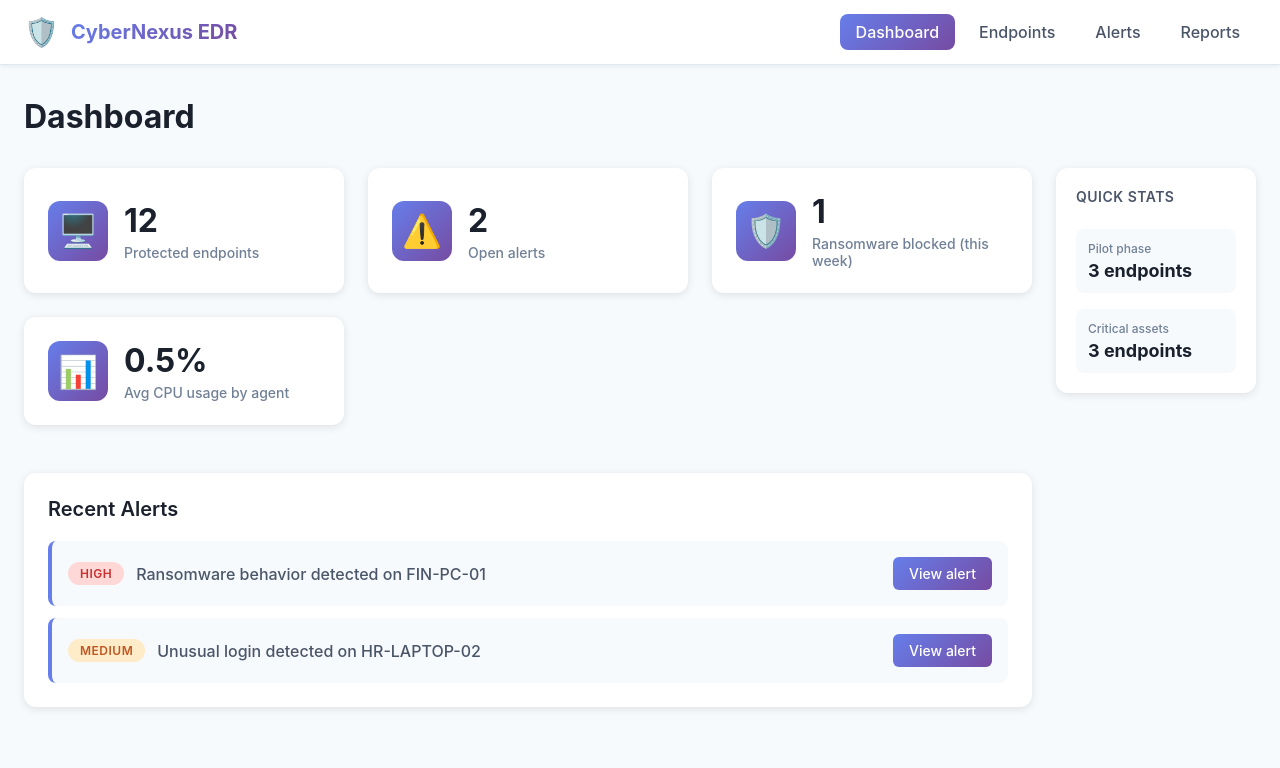
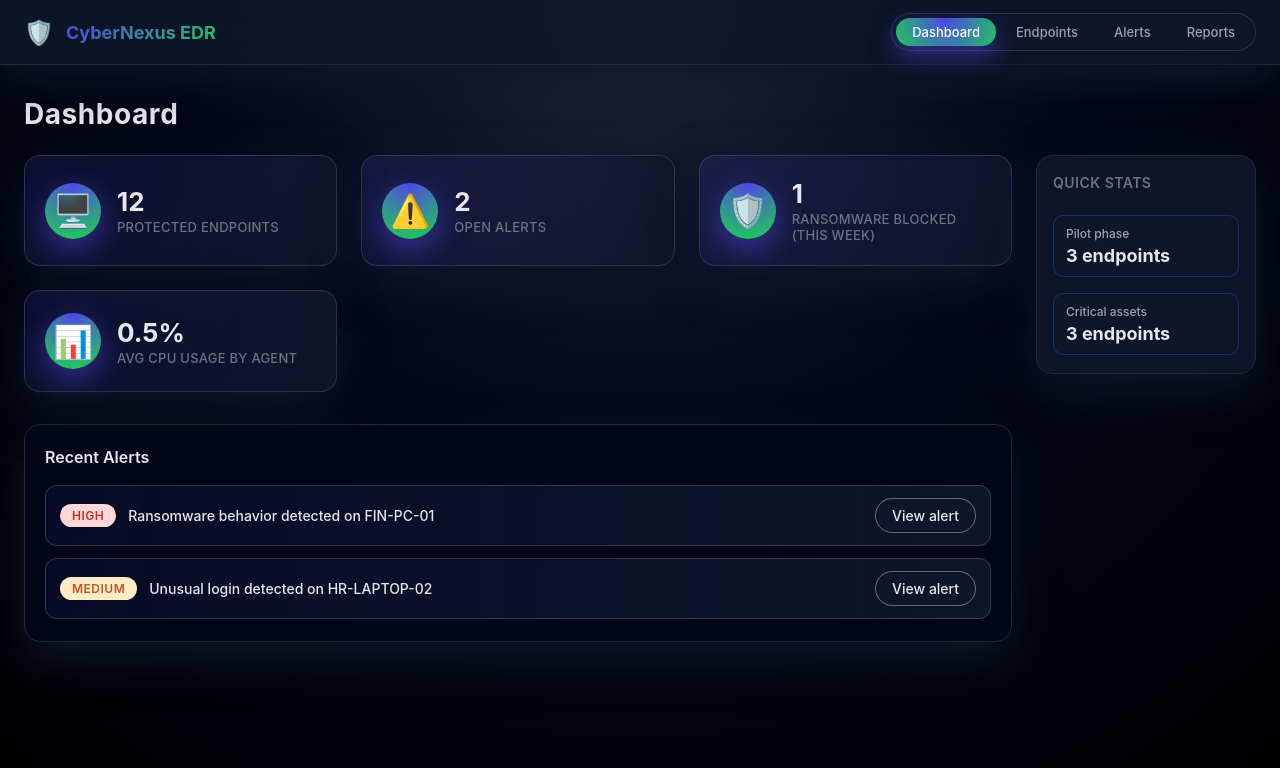
Before and after one commit to SayraLiuere/CYBERNEXUS_EDR_PROTOTYPE, a React (Vite) app: page / in a window 1280 px wide. Shown: the top 768 px of the page. Built offline with nearby package versions, Linux system fonts and the light colour scheme.

Commit message:
UI polish: more professional dark dashboard theme

```diff
--- a/src/App.css
+++ b/src/App.css
@@ -4,14 +4,30 @@
   box-sizing: border-box;
 }
 
+:root {
+  --bg-body: #0f172a;
+  --bg-elevated: #0b1120;
+  --bg-card: #020617;
+  --border-subtle: #1e293b;
+  --accent-primary: #4f46e5;
+  --accent-primary-soft: rgba(79, 70, 229, 0.12);
+  --accent-primary-strong: rgba(79, 70, 229, 0.35);
+  --text-main: #e5e7eb;
+  --text-muted: #9ca3af;
+  --text-soft: #6b7280;
+  --shadow-soft: 0 18px 45px rgba(15, 23, 42, 0.9);
+  --radius-lg: 16px;
+  --radius-md: 12px;
+}
+
 body {
-  font-family: -apple-system, BlinkMacSystemFont, 'Segoe UI', 'Roboto', 'Oxygen',
-    'Ubuntu', 'Cantarell', 'Fira Sans', 'Droid Sans', 'Helvetica Neue',
-    sans-serif;
+  font-family: system-ui, -apple-system, BlinkMacSystemFont, 'Segoe UI',
+    'Roboto', 'Oxygen', 'Ubuntu', 'Cantarell', 'Fira Sans', 'Droid Sans',
+    'Helvetica Neue', sans-serif;
   -webkit-font-smoothing: antialiased;
   -moz-osx-font-smoothing: grayscale;
-  background-color: #f7fafc;
-  color: #1a202c;
+  background: radial-gradient(circle at top, #1d2438 0, #020617 45%, #000 100%);
+  color: var(--text-main);
 }
 
 .app {
@@ -25,7 +41,7 @@ body {
   max-width: 1400px;
   width: 100%;
   margin: 0 auto;
-  padding: 32px 24px;
+  padding: 32px 24px 40px;
 }
 
 button {
@@ -40,3 +56,16 @@ button:disabled {
   opacity: 0.5;
   cursor: not-allowed;
 }
+
+.page-title {
+  font-size: 28px;
+  font-weight: 650;
+  letter-spacing: 0.02em;
+}
+
+.page-title span {
+  font-weight: 400;
+  font-size: 14px;
+  color: var(--text-soft);
+  margin-left: 12px;
+}
--- a/src/components/NavBar.css
+++ b/src/components/NavBar.css
@@ -1,7 +1,8 @@
 .navbar {
-  background: white;
-  border-bottom: 1px solid #e2e8f0;
-  box-shadow: 0 2px 4px rgba(0, 0, 0, 0.05);
+  background: rgba(15, 23, 42, 0.9);
+  backdrop-filter: blur(14px);
+  border-bottom: 1px solid rgba(148, 163, 184, 0.16);
+  box-shadow: 0 14px 40px rgba(15, 23, 42, 0.9);
   position: sticky;
   top: 0;
   z-index: 100;
@@ -21,17 +22,17 @@
   display: flex;
   align-items: center;
   gap: 12px;
-  font-size: 20px;
-  font-weight: 700;
-  color: #1a202c;
+  font-size: 18px;
+  font-weight: 650;
+  color: #e5e7eb;
 }
 
 .brand-logo {
-  font-size: 28px;
+  font-size: 24px;
 }
 
 .brand-text {
-  background: linear-gradient(135deg, #667eea 0%, #764ba2 100%);
+  background: linear-gradient(135deg, #4f46e5 0%, #22c55e 100%);
   -webkit-background-clip: text;
   -webkit-text-fill-color: transparent;
   background-clip: text;
@@ -39,24 +40,31 @@
 
 .navbar-links {
   display: flex;
-  gap: 8px;
+  gap: 4px;
+  padding: 4px;
+  border-radius: 999px;
+  background: rgba(15, 23, 42, 0.9);
+  border: 1px solid rgba(148, 163, 184, 0.22);
+  box-shadow: 0 18px 45px rgba(15, 23, 42, 0.9);
 }
 
 .nav-link {
-  padding: 8px 16px;
+  padding: 6px 16px;
   text-decoration: none;
-  color: #4a5568;
+  color: #9ca3af;
   font-weight: 500;
-  border-radius: 8px;
+  border-radius: 999px;
   transition: all 0.2s;
+  font-size: 13px;
 }
 
 .nav-link:hover {
-  background-color: #f7fafc;
-  color: #667eea;
+  background: rgba(15, 23, 42, 0.9);
+  color: #e5e7eb;
 }
 
 .nav-link.active {
-  background: linear-gradient(135deg, #667eea 0%, #764ba2 100%);
+  background: radial-gradient(circle at top, #4f46e5 0%, #22c55e 100%);
   color: white;
+  box-shadow: 0 10px 25px rgba(79, 70, 229, 0.55);
 }
--- a/src/components/Sidebar.css
+++ b/src/components/Sidebar.css
@@ -1,9 +1,10 @@
 .sidebar {
-  width: 200px;
-  background: white;
-  border-radius: 12px;
-  padding: 20px;
-  box-shadow: 0 2px 8px rgba(0, 0, 0, 0.1);
+  width: 220px;
+  background: rgba(15, 23, 42, 0.95);
+  border-radius: var(--radius-lg);
+  padding: 18px 16px;
+  box-shadow: var(--shadow-soft);
+  border: 1px solid var(--border-subtle);
   height: fit-content;
   position: sticky;
   top: 96px;
@@ -25,7 +26,7 @@
 .sidebar-title {
   font-size: 14px;
   font-weight: 600;
-  color: #4a5568;
+  color: var(--text-soft);
   text-transform: uppercase;
   letter-spacing: 0.5px;
   margin-bottom: 8px;
@@ -35,19 +36,20 @@
   display: flex;
   flex-direction: column;
   gap: 4px;
-  padding: 12px;
-  background: #f7fafc;
-  border-radius: 8px;
+  padding: 10px 12px;
+  background: rgba(15, 23, 42, 0.9);
+  border-radius: 10px;
+  border: 1px solid rgba(30, 64, 175, 0.6);
 }
 
 .sidebar-label {
   font-size: 12px;
-  color: #718096;
+  color: var(--text-muted);
   font-weight: 500;
 }
 
 .sidebar-value {
   font-size: 18px;
   font-weight: 700;
-  color: #1a202c;
+  color: var(--text-main);
 }
--- a/src/components/StatCard.css
+++ b/src/components/StatCard.css
@@ -1,8 +1,9 @@
 .stat-card {
-  background: white;
-  border-radius: 12px;
-  padding: 24px;
-  box-shadow: 0 2px 8px rgba(0, 0, 0, 0.1);
+  background: radial-gradient(circle at top left, rgba(79, 70, 229, 0.16), rgba(15, 23, 42, 0.96));
+  border-radius: var(--radius-lg);
+  padding: 22px 20px;
+  border: 1px solid rgba(148, 163, 184, 0.22);
+  box-shadow: var(--shadow-soft);
   display: flex;
   align-items: center;
   gap: 16px;
@@ -16,14 +17,15 @@
 
 .stat-icon {
   font-size: 32px;
-  width: 60px;
-  height: 60px;
+  width: 56px;
+  height: 56px;
   display: flex;
   align-items: center;
   justify-content: center;
-  background: linear-gradient(135deg, #667eea 0%, #764ba2 100%);
-  border-radius: 12px;
-  color: white;
+  background: radial-gradient(circle at top, #4f46e5 0%, #22c55e 90%);
+  border-radius: 50%;
+  color: #f9fafb;
+  box-shadow: 0 10px 30px rgba(79, 70, 229, 0.6);
 }
 
 .stat-content {
@@ -31,14 +33,16 @@
 }
 
 .stat-value {
-  font-size: 32px;
-  font-weight: 700;
-  color: #1a202c;
-  margin-bottom: 4px;
+  font-size: 26px;
+  font-weight: 650;
+  color: #e5e7eb;
+  margin-bottom: 2px;
 }
 
 .stat-title {
-  font-size: 14px;
-  color: #718096;
+  font-size: 13px;
+  color: var(--text-soft);
   font-weight: 500;
+  letter-spacing: 0.02em;
+  text-transform: uppercase;
 }
--- a/src/pages/DashboardPage.css
+++ b/src/pages/DashboardPage.css
@@ -3,13 +3,11 @@
 }
 
 .dashboard-header {
-  margin-bottom: 32px;
+  margin-bottom: 24px;
 }
 
 .page-title {
-  font-size: 32px;
-  font-weight: 700;
-  color: #1a202c;
+  color: #e5e7eb;
 }
 
 .dashboard-content {
@@ -33,21 +31,22 @@
   display: grid;
   grid-template-columns: repeat(auto-fit, minmax(250px, 1fr));
   gap: 24px;
-  margin-bottom: 48px;
+  margin-bottom: 32px;
 }
 
 .alerts-section {
-  background: white;
-  border-radius: 12px;
-  padding: 24px;
-  box-shadow: 0 2px 8px rgba(0, 0, 0, 0.1);
+  background: var(--bg-card);
+  border-radius: var(--radius-lg);
+  padding: 22px 20px;
+  border: 1px solid var(--border-subtle);
+  box-shadow: var(--shadow-soft);
 }
 
 .section-title {
-  font-size: 20px;
+  font-size: 16px;
   font-weight: 600;
-  color: #1a202c;
-  margin-bottom: 20px;
+  color: var(--text-main);
+  margin-bottom: 18px;
 }
 
 .alerts-list {
@@ -60,10 +59,10 @@
   display: flex;
   justify-content: space-between;
   align-items: center;
-  padding: 16px;
-  background: #f7fafc;
-  border-radius: 8px;
-  border-left: 4px solid #667eea;
+  padding: 12px 14px;
+  background: radial-gradient(circle at top left, rgba(79, 70, 229, 0.08), rgba(15, 23, 42, 0.95));
+  border-radius: 12px;
+  border: 1px solid rgba(148, 163, 184, 0.28);
 }
 
 .alert-info {
@@ -74,27 +73,30 @@
 }
 
 .alert-text {
-  color: #4a5568;
+  color: var(--text-main);
   font-weight: 500;
+  font-size: 14px;
 }
 
 .btn-view-alert {
   padding: 8px 16px;
-  background: linear-gradient(135deg, #667eea 0%, #764ba2 100%);
-  color: white;
-  border-radius: 6px;
+  background: rgba(15, 23, 42, 0.9);
+  color: #e5e7eb;
+  border-radius: 999px;
   font-weight: 500;
   font-size: 14px;
+  border: 1px solid rgba(148, 163, 184, 0.6);
 }
 
 .btn-view-alert:hover {
   transform: translateY(-1px);
-  box-shadow: 0 4px 8px rgba(102, 126, 234, 0.3);
+  box-shadow: 0 6px 18px rgba(15, 23, 42, 0.8);
+  border-color: rgba(79, 70, 229, 0.8);
 }
 
 .no-alerts {
   text-align: center;
   padding: 32px;
-  color: #718096;
+  color: var(--text-muted);
   font-style: italic;
 }
--- a/src/pages/ReportsPage.css
+++ b/src/pages/ReportsPage.css
@@ -16,10 +16,11 @@
 
 .siem-card,
 .pdpa-card {
-  background: white;
-  border-radius: 12px;
-  padding: 24px;
-  box-shadow: 0 2px 8px rgba(0, 0, 0, 0.1);
+  background: var(--bg-card);
+  border-radius: var(--radius-lg);
+  padding: 22px 20px;
+  box-shadow: var(--shadow-soft);
+  border: 1px solid var(--border-subtle);
   flex: 1;
 }
 
@@ -35,13 +36,13 @@
 .siem-header h3 {
   font-size: 18px;
   font-weight: 600;
-  color: #1a202c;
+  color: var(--text-main);
   margin: 0;
 }
 
 .event-count {
   padding: 4px 12px;
-  background: linear-gradient(135deg, #667eea 0%, #764ba2 100%);
+  background: radial-gradient(circle at top, #4f46e5 0%, #22c55e 100%);
   color: white;
   border-radius: 12px;
   font-size: 12px;
@@ -56,9 +57,9 @@
 
 .siem-event-item {
   padding: 16px;
-  background: #f7fafc;
+  background: rgba(15, 23, 42, 0.9);
   border-radius: 8px;
-  border-left: 4px solid #667eea;
+  border-left: 4px solid #4f46e5;
 }
 
 .event-info {
@@ -70,7 +71,7 @@
 
 .event-endpoint {
   font-weight: 600;
-  color: #667eea;
+  color: #93c5fd;
 }
 
 .event-separator {
@@ -78,14 +79,14 @@
 }
 
 .event-type {
-  color: #4a5568;
+  color: var(--text-main);
 }
 
 .event-meta {
   display: flex;
   gap: 12px;
   font-size: 12px;
-  color: #718096;
+  color: var(--text-muted);
 }
 
 .event-time {
@@ -94,19 +95,19 @@
 
 .event-method {
   padding: 2px 8px;
-  background: #e2e8f0;
+  background: rgba(148, 163, 184, 0.16);
   border-radius: 4px;
 }
 
 .no-events {
   text-align: center;
   padding: 32px;
-  color: #718096;
+  color: var(--text-muted);
   font-style: italic;
 }
 
 .pdpa-description {
-  color: #4a5568;
+  color: var(--text-muted);
   line-height: 1.6;
   margin-bottom: 24px;
 }
@@ -114,16 +115,17 @@
 .btn-generate-report {
   width: 100%;
   padding: 14px 24px;
-  background: linear-gradient(135deg, #667eea 0%, #764ba2 100%);
+  background: radial-gradient(circle at top, #4f46e5 0%, #22c55e 100%);
   color: white;
-  border-radius: 8px;
+  border-radius: 999px;
   font-weight: 600;
   font-size: 16px;
+  border: 1px solid transparent;
 }
 
 .btn-generate-report:hover {
   transform: translateY(-2px);
-  box-shadow: 0 4px 12px rgba(102, 126, 234, 0.3);
+  box-shadow: 0 10px 25px rgba(79, 70, 229, 0.7);
 }
 
 .pdpa-report {
@@ -134,26 +136,26 @@
 
 .report-section {
   padding: 20px;
-  background: #f7fafc;
+  background: rgba(15, 23, 42, 0.9);
   border-radius: 8px;
 }
 
 .report-section h3 {
   font-size: 18px;
   font-weight: 600;
-  color: #1a202c;
+  color: var(--text-main);
   margin-bottom: 12px;
 }
 
 .report-section p {
-  color: #4a5568;
+  color: var(--text-main);
   line-height: 1.6;
   margin-bottom: 12px;
 }
 
 .report-section ul {
   margin-left: 20px;
-  color: #4a5568;
+  color: var(--text-muted);
   line-height: 1.8;
 }
 
@@ -162,13 +164,13 @@
 }
 
 .report-section strong {
-  color: #1a202c;
+  color: #e5e7eb;
 }
 
 .report-footer {
   padding-top: 20px;
   border-top: 2px solid #e2e8f0;
-  color: #718096;
+  color: var(--text-muted);
   font-size: 14px;
 }
 
```
Also changed, not shown: src/pages/AlertsPage.css (+51 -41 lines), src/pages/EndpointsPage.css (+67 -52 lines).
